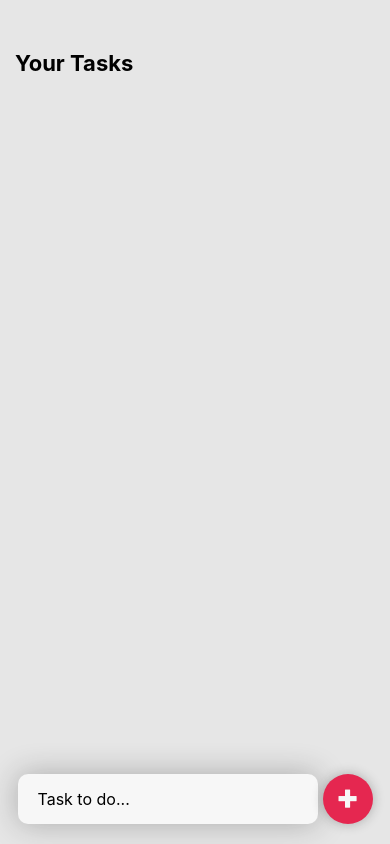
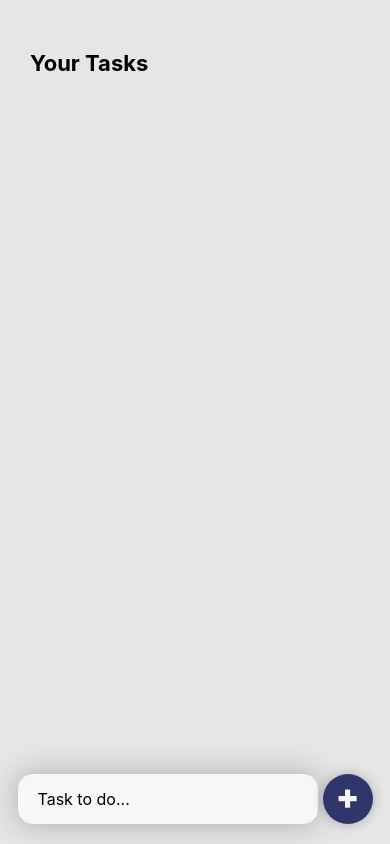
Before and after one commit to akmatoff/todo-react-native, a React Native app: screen / in a window 390 px wide. Built offline with nearby package versions, Linux system fonts and the light colour scheme.

Commit message:
Implementing multiple selection & deletion

```diff
--- a/App.js
+++ b/App.js
@@ -6,27 +6,35 @@ import {
   ScrollView,
   SafeAreaView,
   TextInput,
-  TouchableHighlight,
+  TouchableOpacity,
   Keyboard,
 } from "react-native";
 import Icon from "react-native-vector-icons/Foundation";
+import FeatherIcon from "react-native-vector-icons/Feather";
 import Task from "./components/Task";
-import { backgroundColor, primaryColor, secondaryColor } from "./consts";
+import {
+  backgroundColor,
+  primaryColor,
+  secondaryColor,
+  textColor,
+} from "./consts";
 
 export default function App() {
   const [taskTitle, setTaskTitle] = useState("");
   const [tasks, setTasks] = useState([]);
+  const [selecting, setSelecting] = useState(false);
+  const [selectedTasks, setSelectedTasks] = useState([]);
 
   const onPress = () => {
     if (taskTitle) {
       setTasks([...tasks, { title: taskTitle, completed: false }]);
       setTaskTitle("");
       Keyboard.dismiss();
-      console.log(tasks);
     }
   };
 
   const taskPress = (i) => {
+    if (!selecting) {
       // Update tasks
       const newTasks = tasks.map((task, index) => {
         if (i === index) {
@@ -42,25 +50,55 @@ export default function App() {
       });
 
       setTasks(newTasks);
+    } else {
+      let newSelectedTasks = selectedTasks;
+      tasks.map((task, index) => {
+        if (index === i) {
+          if (!newSelectedTasks.includes(task)) newSelectedTasks.push(task);
+          else newSelectedTasks.splice(index, 1);
+        }
+        return newSelectedTasks;
+      });
+
+      setSelectedTasks(newSelectedTasks);
+      console.log(selectedTasks);
+    }
   };
 
   const taskLongPress = (i) => {
     // Delete a task
-    setTasks(tasks.filter((task, index) => i !== index));
+    // setTasks(tasks.filter((task, index) => i !== index));
+    setSelecting(true);
   };
 
   return (
     <SafeAreaView style={styles.container}>
       {/* Tasks Container */}
       <View style={styles.tasksContainer}>
+        {/* App header */}
+        <View style={styles.header}>
+          {selecting ? (
+            <TouchableOpacity
+              activeOpacity={0.5}
+              onPress={() => setSelecting(false)}
+            >
+              <FeatherIcon
+                name="arrow-left"
+                size={27}
+                color={textColor}
+              ></FeatherIcon>
+            </TouchableOpacity>
+          ) : null}
           <Text style={styles.headerText}>Your Tasks</Text>
+        </View>
 
         {/* Container for task items list */}
         <ScrollView style={styles.items}>
           {tasks.map((task, i) => {
             return (
-              <TouchableHighlight
+              <TouchableOpacity
                 key={i}
+                activeOpacity={0.8}
                 onPress={() => taskPress(i)}
                 onLongPress={() => taskLongPress(i)}
               >
@@ -68,8 +106,9 @@ export default function App() {
                   key={i}
                   title={task.title}
                   completed={task.completed}
+                  selecting={selecting}
                 ></Task>
-              </TouchableHighlight>
+              </TouchableOpacity>
             );
           })}
         </ScrollView>
@@ -85,11 +124,11 @@ export default function App() {
         ></TextInput>
 
         {/* Add Task Button */}
-        <TouchableHighlight onPress={onPress}>
+        <TouchableOpacity onPress={onPress}>
           <View style={styles.addTaskButton}>
             <Icon name="plus" size={25} color={secondaryColor}></Icon>
           </View>
-        </TouchableHighlight>
+        </TouchableOpacity>
       </View>
     </SafeAreaView>
   );
@@ -100,9 +139,14 @@ const styles = StyleSheet.create({
     flex: 1,
     backgroundColor: backgroundColor,
   },
+  header: {
+    flexDirection: "row",
+    alignItems: "center",
+  },
   headerText: {
     fontSize: 22,
     fontWeight: "bold",
+    marginLeft: 15,
   },
   tasksContainer: {
     paddingTop: 50,
@@ -110,6 +154,7 @@ const styles = StyleSheet.create({
   },
   items: {
     marginTop: 10,
+    maxHeight: "90%",
   },
   addTaskContainer: {
     position: "absolute",
@@ -121,7 +166,7 @@ const styles = StyleSheet.create({
   },
   taskInput: {
     backgroundColor: secondaryColor,
-    borderRadius: 10,
+    borderRadius: 15,
     paddingHorizontal: 20,
     width: 300,
     height: 50,
--- a/components/Task.js
+++ b/components/Task.js
@@ -1,6 +1,7 @@
 import React from "react";
-import { StyleSheet, View, Text } from "react-native";
+import { StyleSheet, View, Text, TouchableOpacity } from "react-native";
 import Icon from "react-native-vector-icons/Foundation";
+import FeatherIcon from "react-native-vector-icons/Feather";
 import { secondaryColor, primaryColor } from "../consts";
 
 export default function Task(props) {
@@ -18,7 +19,18 @@ export default function Task(props) {
         <View style={styles.checkbox}></View>
       )}
 
-      <Text>{props.title}</Text>
+      <Text style={styles.taskTitle}>{props.title}</Text>
+
+      {props.selecting ? (
+        <TouchableOpacity>
+          <FeatherIcon
+            name="trash-2"
+            size={20}
+            color={primaryColor}
+            style={{ alignSelf: "flex-end" }}
+          ></FeatherIcon>
+        </TouchableOpacity>
+      ) : null}
     </View>
   );
 }
@@ -30,6 +42,7 @@ const styles = StyleSheet.create({
     marginTop: 10,
     paddingHorizontal: 17,
     height: 50,
+    flex: 3,
     flexDirection: "row",
     alignItems: "center",
   },
@@ -41,4 +54,7 @@ const styles = StyleSheet.create({
     borderColor: primaryColor,
     marginRight: 10,
   },
+  taskTitle: {
+    width: "85%",
+  },
 });
--- a/consts.js
+++ b/consts.js
@@ -1,11 +1,6 @@
-const backgroundColor = '#e6e6e6'
-const primaryColor = '#e52750'
-const secondaryColor = '#f7f7f7'
-const textColor = '#1c1818'
+const backgroundColor = "#e6e6e6";
+const primaryColor = "#2f366b";
+const secondaryColor = "#f7f7f7";
+const textColor = "#1c1818";
 
-export {
-    backgroundColor,
-    primaryColor,
-    secondaryColor,
-    textColor
-}
+export { backgroundColor, primaryColor, secondaryColor, textColor };
```
Also changed, not shown: .expo-shared/assets.json (deleted). Lines whose indentation alone changed are shown as unchanged.
